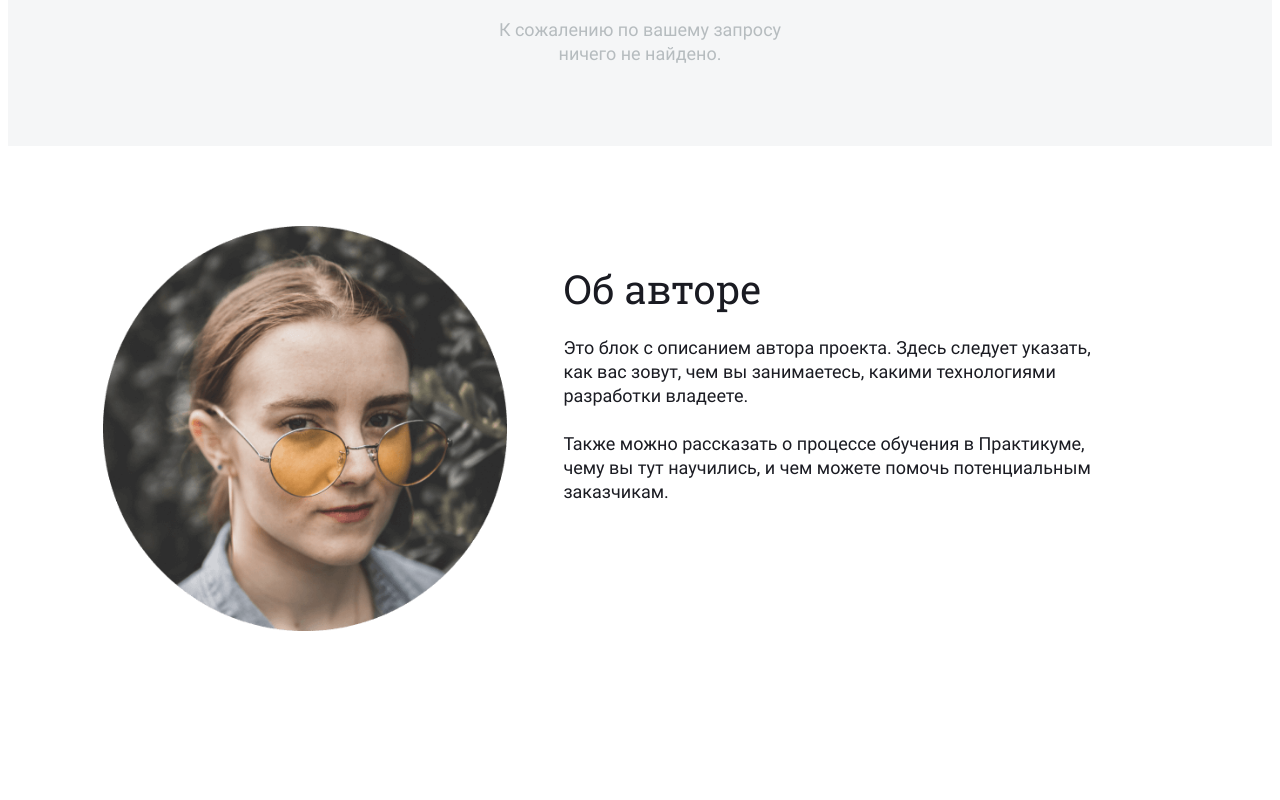
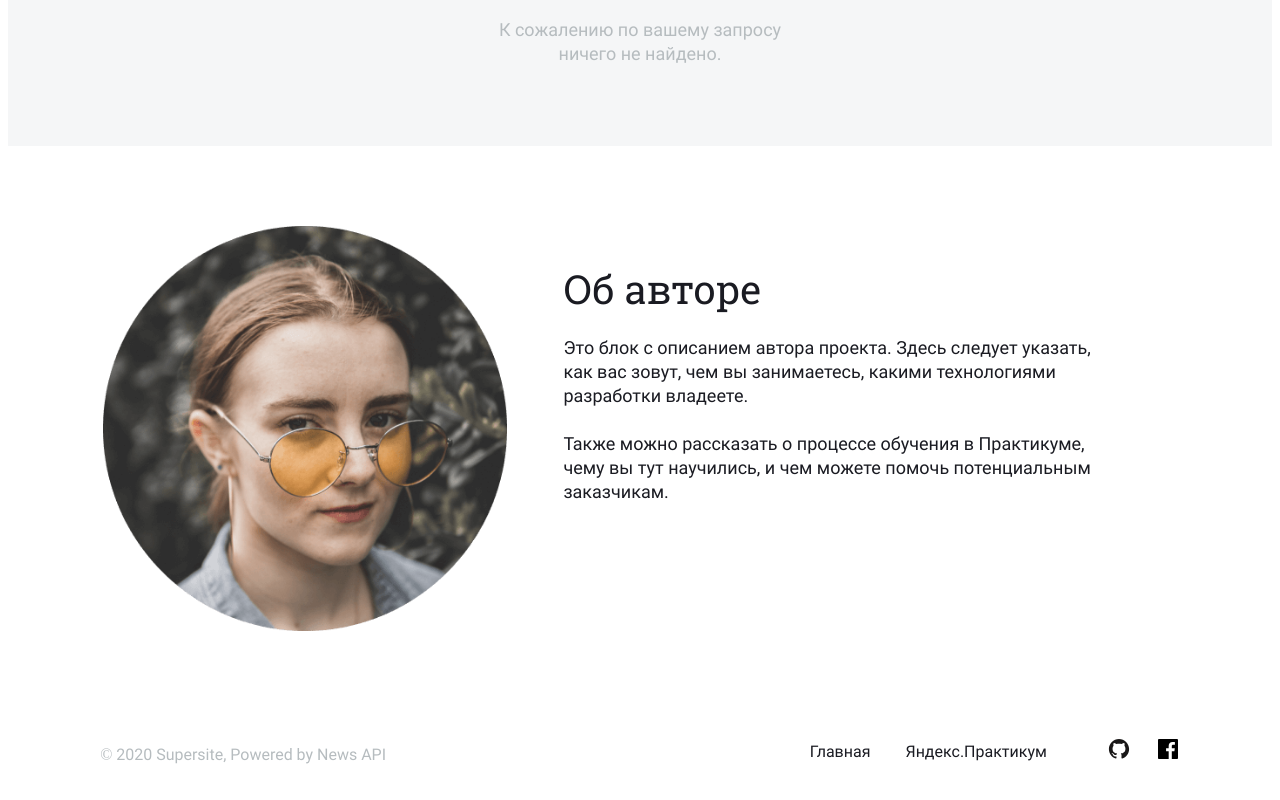
Before and after one commit to Julia-ivv/search-news-frontend, a website built with webpack: page src/index.html in a window 1280 px wide. Shown: the part 2636-3436 px from the top of the page. Before the commit the page ends 3355 px from the top, so only its background shows below. Built offline with nearby package versions, Linux system fonts and the light colour scheme.

Commit message:
layout footer

```diff
--- a/package.json
+++ b/package.json
@@ -1,6 +1,6 @@
 {
   "name": "search-news-frontend",
-  "version": "0.0.7",
+  "version": "0.0.8",
   "description": "frontend for a news search service",
   "main": "index.js",
   "scripts": {
--- /dev/null
+++ b/src/blocks/footer/__copyright/footer__copyright.css
@@ -0,0 +1,10 @@
+.footer__copyright {
+  font-family: 'Roboto';
+  font-style: normal;
+  font-weight: normal;
+  font-size: 16px;
+  line-height: 22px;
+  color: #b6bcbf;
+  margin-top: 33px;
+  margin-bottom: 26px;
+}
--- /dev/null
+++ b/src/blocks/footer/__link/_type/_icon/footer__link_type_icon.css
@@ -0,0 +1,5 @@
+.footer__link_type_icon {
+  width: 20px;
+  height: 20px;
+  margin-left: 25px;
+}
--- /dev/null
+++ b/src/blocks/footer/__link/_type/_text/footer__link_type_text.css
@@ -0,0 +1,3 @@
+.footer__link_type_text {
+  margin-right: 35px;
+}
--- /dev/null
+++ b/src/blocks/footer/__link/footer__link.css
@@ -0,0 +1,6 @@
+.footer__link {
+  display: inline;
+  text-decoration: none;
+  color: inherit;
+  /* margin-left: 28px; */
+}
--- /dev/null
+++ b/src/blocks/footer/__links/footer__links.css
@@ -0,0 +1,8 @@
+.footer__links {
+  list-style-type: none;
+  padding-left: 0;
+  /* margin-top: 28px;
+  margin-bottom: 30px; */
+  display: flex;
+  align-items: center;
+}
--- /dev/null
+++ b/src/blocks/footer/footer.css
@@ -0,0 +1,13 @@
+@import url(./__copyright/footer__copyright.css);
+@import url(./__links/footer__links.css);
+@import url(./__link/footer__link.css);
+@import url(./__link/_type/_icon/footer__link_type_icon.css);
+@import url(./__link/_type/_text/footer__link_type_text.css);
+
+.footer {
+  background-color: #fff;
+  width: 85.42%;
+  display: flex;
+  justify-content: space-between;
+  margin: auto;
+}
--- a/src/index.html
+++ b/src/index.html
@@ -93,7 +93,25 @@
       </div>
     </section>
     <footer class="footer">
-
+      <p class="footer__copyright">&copy; 2020 Supersite, Powered by News API</p>
+      <ul class="footer__links">
+        <li class="footer__link">
+          <a href="#main" class="footer__link footer__link_type_text">Главная</a>
+        </li>
+        <li class="footer__link">
+          <a href="https://praktikum.yandex.ru/" class="footer__link footer__link_type_text" target="blank">Яндекс.Практикум</a>
+        </li>
+        <li class="footer__link">
+          <a href="https://github.com/" class="footer__link footer__link_type_icon" target="blank">
+            <img src="<%=require('./images/github.svg').default%>" alt="иконка github" class="footer__icon">
+          </a>
+        </li>
+        <li class="footer__link">
+          <a href="https://www.facebook.com/" class="footer__link footer__link_type_icon" target="blank">
+            <img src="<%=require('./images/fb.svg').default%>" alt="иконка facebook" class="footer__icon"></a>
+          </a>
+        </li>
+      </ul>
     </footer>
   </div>
 
--- a/src/styles/styles.css
+++ b/src/styles/styles.css
@@ -14,3 +14,4 @@
 @import url(../blocks/preloader/preloader.css);
 @import url(../blocks/not-found/not-found.css);
 @import url(../blocks/author/author.css);
+@import url(../blocks/footer/footer.css);
```
Also changed, not shown: src/images/fb.svg (added), src/images/github.svg (added).
